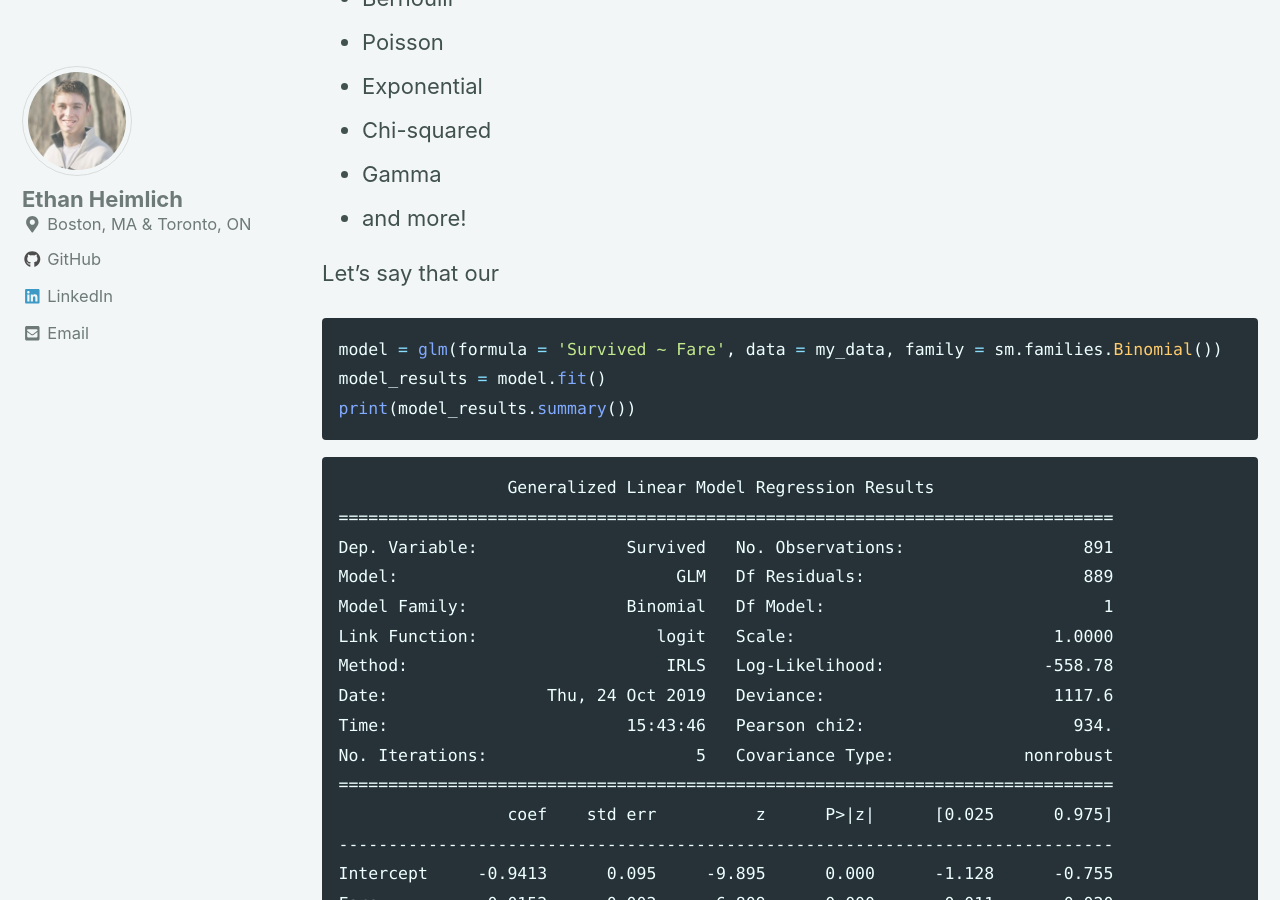
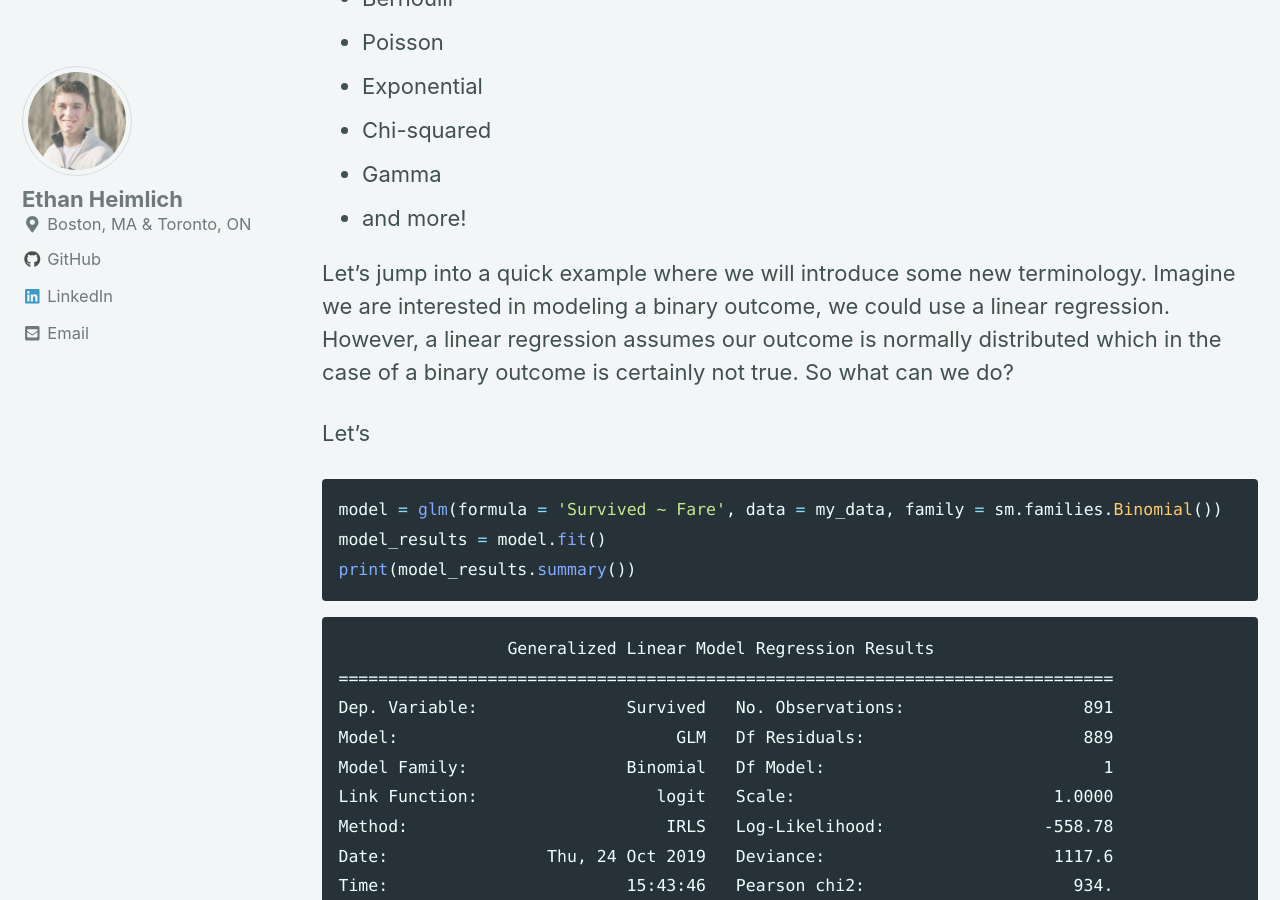
Before and after one commit to eheimlich/eheimlich.github.io, a Jekyll site: the page built from _posts/2019-10-22-generalized_linear_models.md, in a window 1280 px wide and 900 px high, scrolled down 2535 px. Built offline with Jekyll 4.4.1, drawn with Linux system fonts in a browser that asks for light colours; cached includes are drawn as plain includes; nearby versions of some CDN libraries; formulas are drawn with MathJax 3.

Commit message:
Added small changes

````diff
--- a/_posts/2019-10-22-generalized_linear_models.md
+++ b/_posts/2019-10-22-generalized_linear_models.md
@@ -59,7 +59,11 @@ The exponential family of distributions include some of the most common distribu
 * Gamma
 * and more!
 
-Let's say that our
+Let's jump into a quick example where we will introduce some new terminology. Imagine we are interested in
+modeling a binary outcome, we could use a linear regression. However, a linear regression assumes our outcome is normally
+distributed which in the case of a binary outcome is certainly not true. So what can we do?
+
+Let's
 ```python
 model = glm(formula = 'Survived ~ Fare', data = my_data, family = sm.families.Binomial())
 model_results = model.fit()
````
